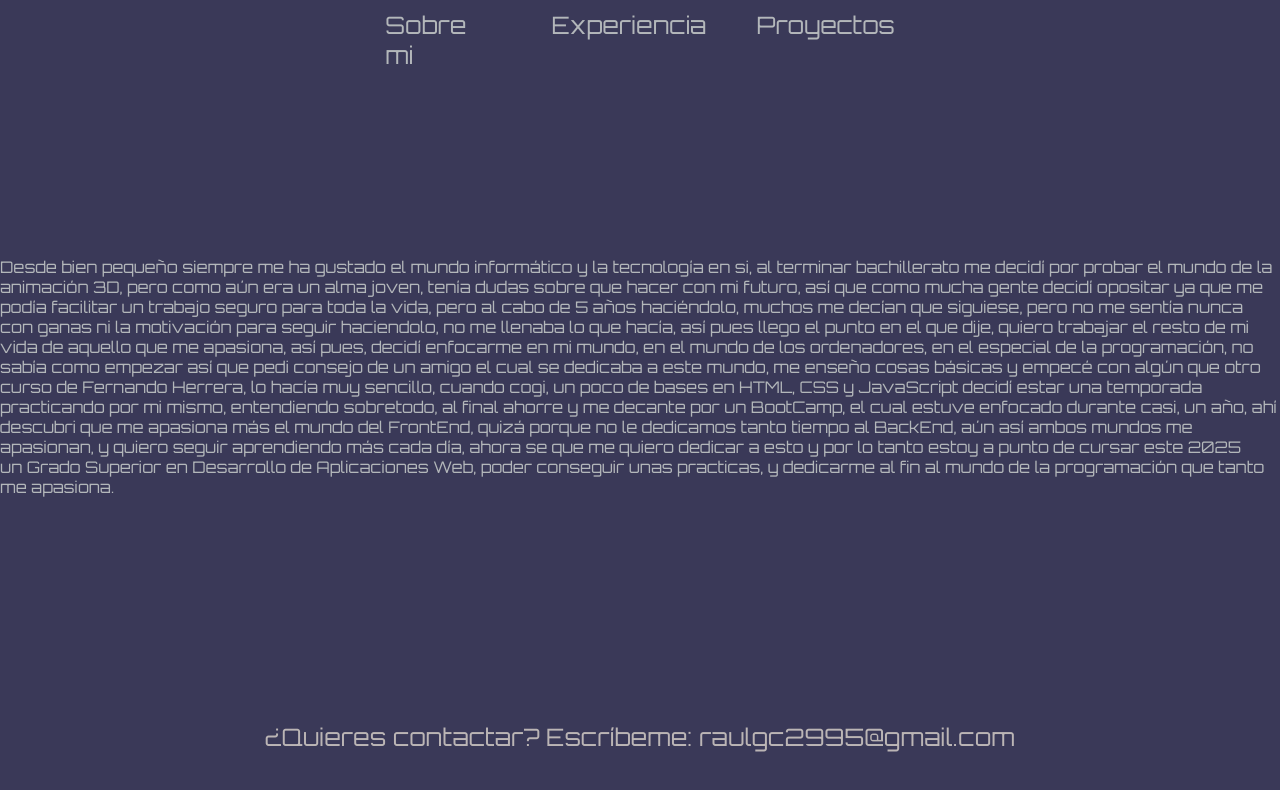
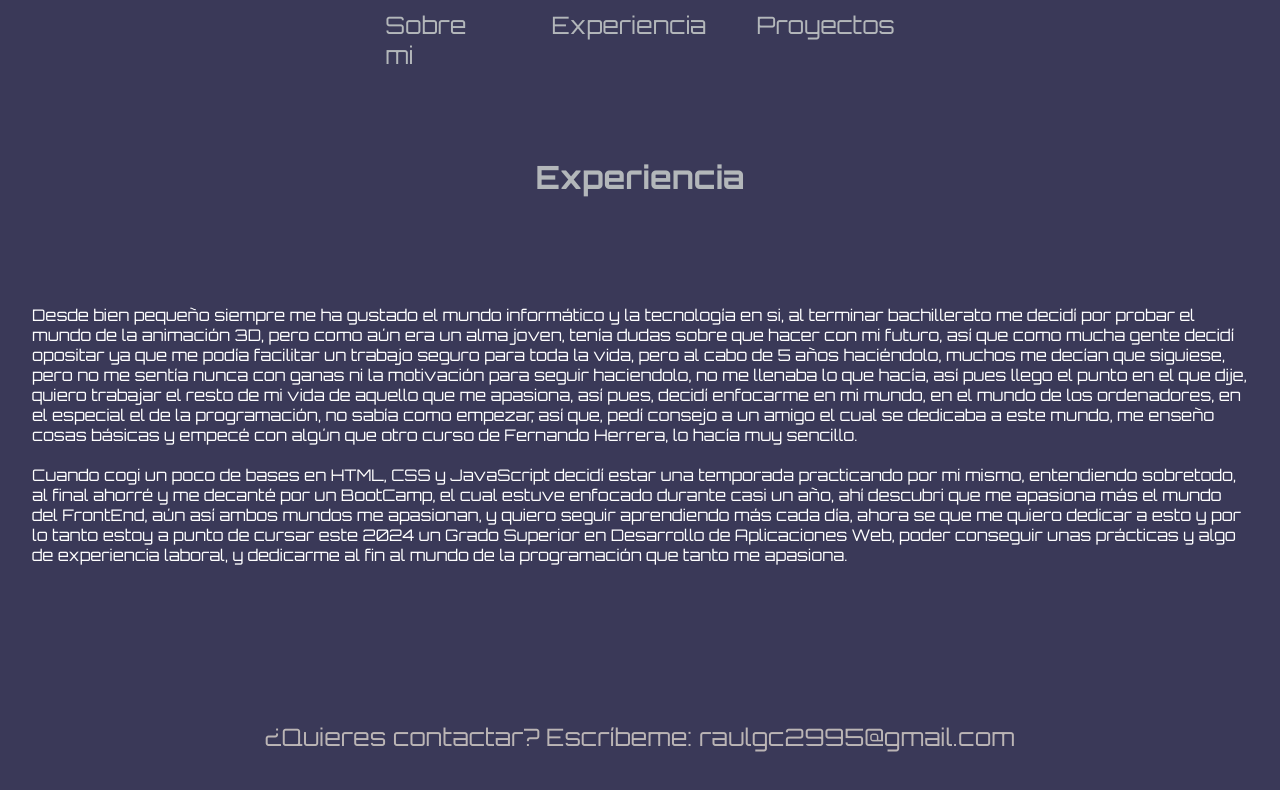
Before and after one commit to RGC02995/raguico, a React (Vite) app: page /experience in a window 1280 px wide. Shown: the top 790 px of the page. Built offline with nearby package versions, Linux system fonts and the light colour scheme; the HTML template or start-up script is replaced by a standard one.

Commit message:
add: spaces in description experience

```diff
--- a/src/components/navbar/NavBar.css
+++ b/src/components/navbar/NavBar.css
@@ -60,7 +60,7 @@
 
 .navbar__list {
   min-height: 100vh;
-  position: fixed;
+  position: absolute;
   left: 0;
   right: 0;
   top: 0;
--- a/src/pages/about-me/AboutMe.jsx
+++ b/src/pages/about-me/AboutMe.jsx
@@ -1,4 +1,3 @@
-import { NavBar } from "../../components/navbar/NavBar";
 import "./about-me.css";
 
 export const AboutMe = () => {
--- a/src/pages/experience/Experience.jsx
+++ b/src/pages/experience/Experience.jsx
@@ -1,8 +1,10 @@
+import "./experience.css";
+
 export const Experience = () => {
   return (
     <>
-      <p>
-        {" "}
+      <h1 className="title__name">Experiencia</h1>
+      <p className="paragraph__description">
         Desde bien pequeño siempre me ha gustado el mundo informático y la
         tecnología en si, al terminar bachillerato me decidí por probar el mundo
         de la animación 3D, pero como aún era un alma joven, tenía dudas sobre
@@ -12,20 +14,21 @@ export const Experience = () => {
         nunca con ganas ni la motivación para seguir haciendolo, no me llenaba
         lo que hacía, así pues llego el punto en el que dije, quiero trabajar el
         resto de mi vida de aquello que me apasiona, así pues, decidí enfocarme
-        en mi mundo, en el mundo de los ordenadores, en el especial de la
-        programación, no sabía como empezar así que pedi consejo de un amigo el
+        en mi mundo, en el mundo de los ordenadores, en el especial el de la
+        programación, no sabía como empezar, así que, pedí consejo a un amigo el
         cual se dedicaba a este mundo, me enseño cosas básicas y empecé con
-        algún que otro curso de Fernando Herrera, lo hacía muy sencillo, cuando
-        cogi, un poco de bases en HTML, CSS y JavaScript decidí estar una
+        algún que otro curso de Fernando Herrera, lo hacía muy sencillo.
+        <br />
+        <br />
+        Cuando cogi un poco de bases en HTML, CSS y JavaScript decidí estar una
         temporada practicando por mi mismo, entendiendo sobretodo, al final
-        ahorre y me decante por un BootCamp, el cual estuve enfocado durante
-        casi, un año, ahí descubri que me apasiona más el mundo del FrontEnd,
-        quizá porque no le dedicamos tanto tiempo al BackEnd, aún así ambos
-        mundos me apasionan, y quiero seguir aprendiendo más cada día, ahora se
-        que me quiero dedicar a esto y por lo tanto estoy a punto de cursar este
-        2025 un Grado Superior en Desarrollo de Aplicaciones Web, poder
-        conseguir unas practicas, y dedicarme al fin al mundo de la programación
-        que tanto me apasiona.{" "}
+        ahorré y me decanté por un BootCamp, el cual estuve enfocado durante
+        casi un año, ahí descubri que me apasiona más el mundo del FrontEnd, aún
+        así ambos mundos me apasionan, y quiero seguir aprendiendo más cada día,
+        ahora se que me quiero dedicar a esto y por lo tanto estoy a punto de
+        cursar este 2024 un Grado Superior en Desarrollo de Aplicaciones Web,
+        poder conseguir unas prácticas y algo de experiencia laboral, y
+        dedicarme al fin al mundo de la programación que tanto me apasiona.{" "}
       </p>
     </>
   );
--- /dev/null
+++ b/src/pages/experience/experience.css
@@ -0,0 +1,12 @@
+.paragraph__description {
+  color: white;
+  align-items: center;
+  padding: 2em;
+}
+
+.title__name {
+  display: flex;
+  flex-wrap: wrap;
+  align-items: start;
+  justify-content: start;
+}
```
